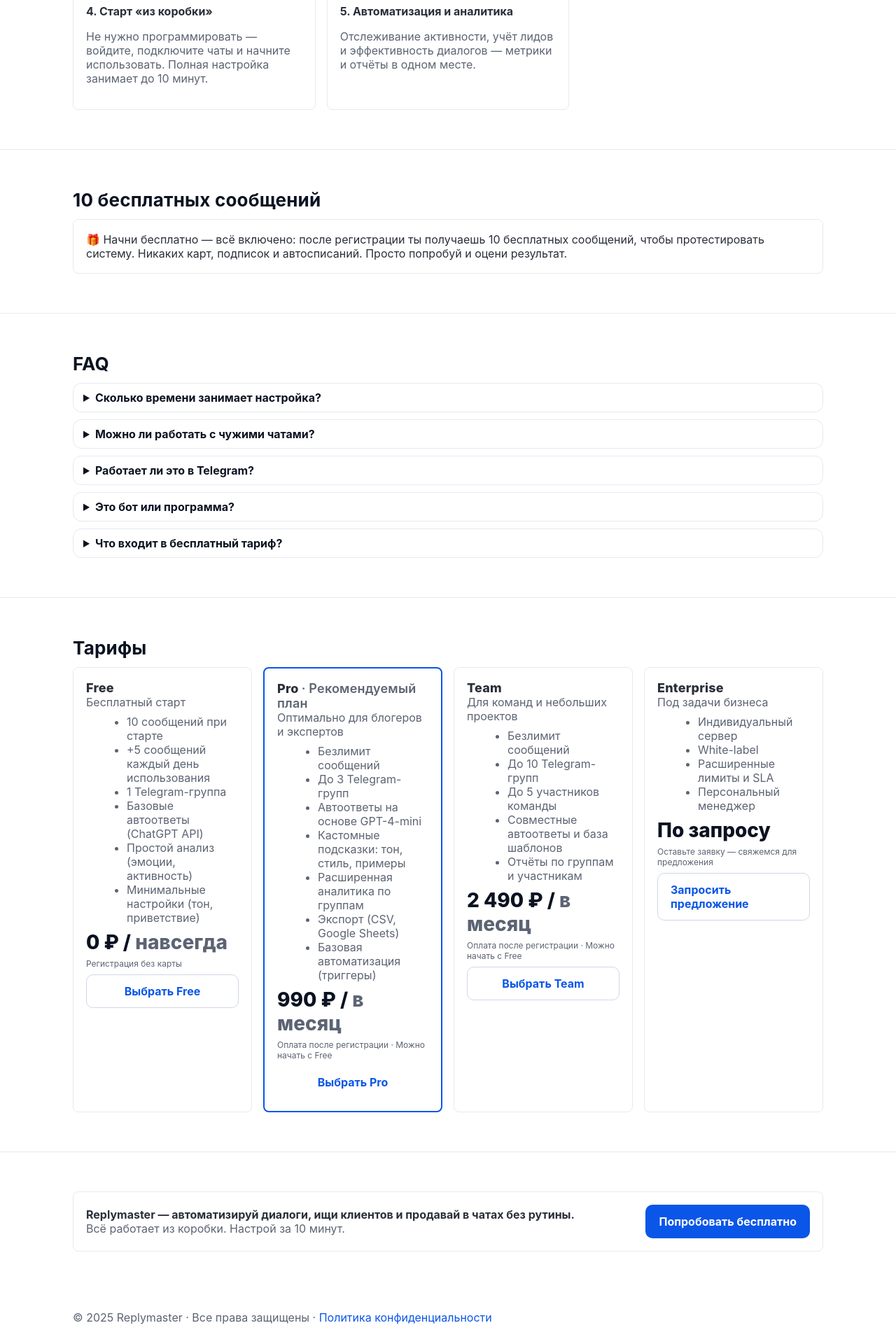
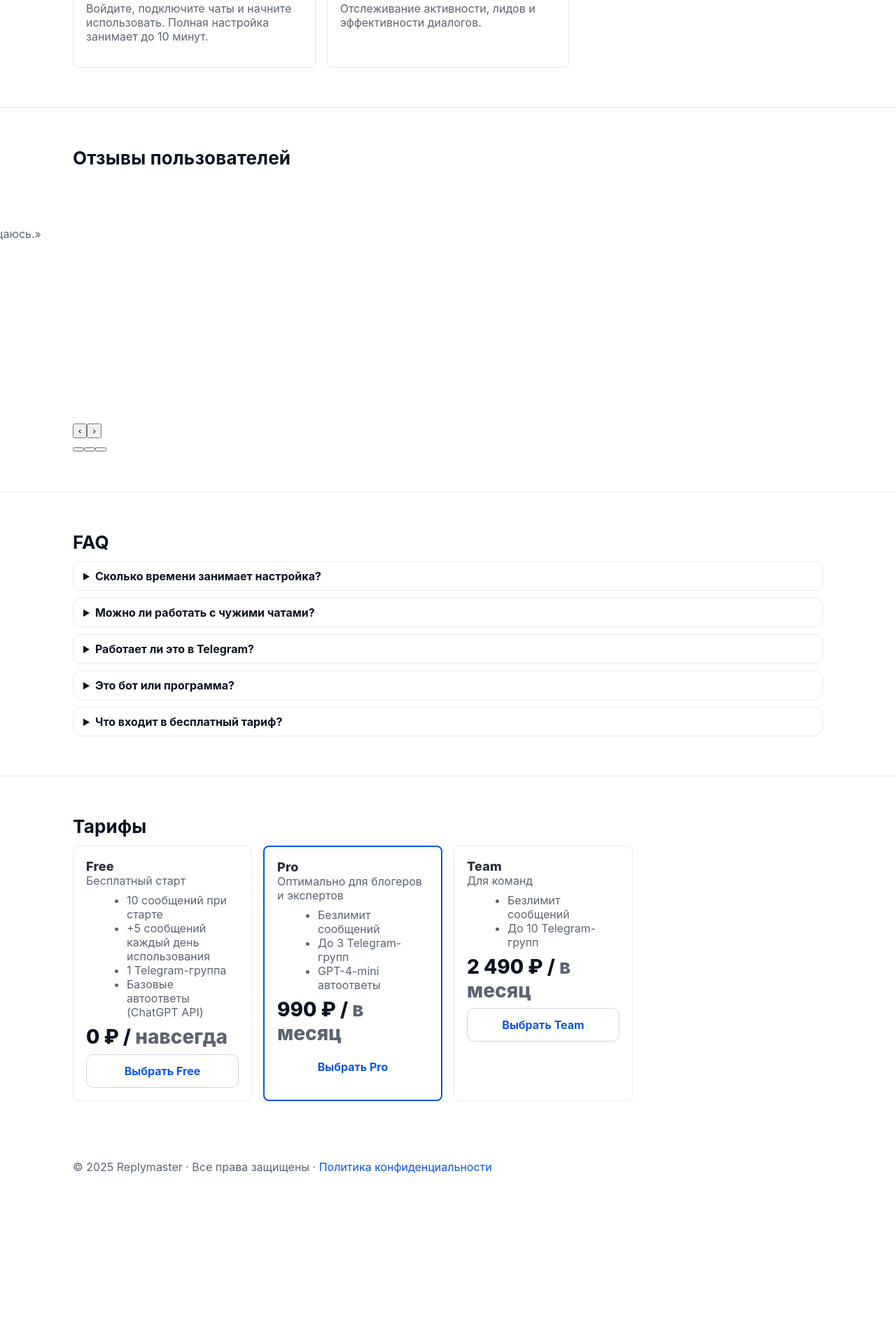
Before and after one commit to anykord/replymaster-frontend, a Next.js app: page / in a window 1280 px wide. Shown: the part 1240-3160 px from the top of the page at 70% size. After the commit the page ends 2945 px from the top, so only its background shows below. Built offline with nearby package versions, Linux system fonts and the light colour scheme; no server answers.

Commit message:
Update index.js

```diff
--- a/pages/index.js
+++ b/pages/index.js
@@ -1,5 +1,6 @@
 import Head from 'next/head';
 import { signIn, useSession } from 'next-auth/react';
+import { useEffect, useState } from 'react';
 
 function AuthBlock() {
   const { data: session } = useSession();
@@ -15,6 +16,81 @@ function AuthBlock() {
     <button className="auth" onClick={() => signIn('github', { callbackUrl: '/dashboard' })}>
       Войти через GitHub
     </button>
+  );
+}
+
+function ReviewsCarousel() {
+  const items = [
+    {
+      name: 'Артём',
+      role: 'арбитражник',
+      initials: 'А',
+      text: '«Беру лидов прямо из нишевых групп! Replymaster показывает, кто интересуется темой — я просто захожу в диалог и общаюсь.»',
+      date: 'июнь 2025',
+    },
+    {
+      name: 'Ксения',
+      role: 'комьюнити-менеджер',
+      initials: 'К',
+      text: '«Настроила за 8 минут. Работает идеально — даже не ожидала, что можно так просто управлять чатами.»',
+      date: 'июнь 2025',
+    },
+    {
+      name: 'Дмитрий',
+      role: 'инфомаркетолог',
+      initials: 'Д',
+      text: '«Раньше всё делал вручную — теперь Replymaster сам находит людей и помогает вести разговор. Очень органично!»',
+      date: 'июнь 2025',
+    },
+  ];
+
+  const [idx, setIdx] = useState(0);
+
+  useEffect(() => {
+    const t = setInterval(() => setIdx((i) => (i + 1) % items.length), 5000);
+    return () => clearInterval(t);
+  }, [items.length]);
+
+  const go = (i) => setIdx((i + items.length) % items.length);
+
+  return (
+    <div className="reviews">
+      <div
+        className="review-track"
+        style={{ transform: `translateX(-${idx * 100}%)` }}
+      >
+        {items.map((r, i) => (
+          <div className="review" key={i}>
+            <div className="bubble">
+              <div className="head">
+                <div className="avatar">{r.initials}</div>
+                <div>
+                  <div className="stars" aria-label="5 из 5">★★★★★</div>
+                  <div className="small muted">{r.name} · {r.role}</div>
+                </div>
+              </div>
+              <p className="muted" style={{marginBottom:6}}>{r.text}</p>
+              <div className="meta">Отзыв: {r.date}</div>
+            </div>
+          </div>
+        ))}
+      </div>
+
+      <div className="review-controls">
+        <button onClick={() => go(idx - 1)}>‹</button>
+        <button onClick={() => go(idx + 1)}>›</button>
+      </div>
+
+      <div className="review-dots">
+        {items.map((_, i) => (
+          <button
+            key={i}
+            className={i === idx ? 'active' : ''}
+            onClick={() => go(i)}
+          />
+        ))}
+      </div>
+    </div>
   );
 }
 
@@ -46,7 +122,11 @@ export default function Home() {
           <div>
             <div className="badge">Всё из коробки · 10 минут · Нативные лиды · Прогрев в чатах · Администрирование</div>
             <h1>Replymaster — автоматизация общения, лидогенерации и продаж в чатах</h1>
-            <p className="lead">Всё работает из коробки и настраивается за 10 минут. Replymaster помогает находить клиентов в чужих чатах, прогревать их и продавать без навязчивости. Подходит для маркетологов, арбитражников, продавцов, комьюнити-менеджеров и фаундеров.</p>
+            <p className="lead">
+              Всё работает из коробки и настраивается за 10 минут. Replymaster помогает находить клиентов в чужих чатах,
+              прогревать их и продавать без навязчивости. Подходит для маркетологов, арбитражников, продавцов,
+              комьюнити-менеджеров и фаундеров.
+            </p>
             <div className="cta">
               <a className="btn primary" onClick={() => signIn('github', { callbackUrl: '/dashboard' })}>Попробовать бесплатно</a>
               <a className="btn secondary" href="/dashboard">Посмотреть демо</a>
@@ -60,7 +140,9 @@ export default function Home() {
         <div className="wrap">
           <h2>Короткое описание</h2>
           <div className="card">
-            Replymaster — это универсальная платформа, которая автоматизирует работу с чатами, группами и личными сообщениями. Она помогает находить и прогревать клиентов прямо в их среде общения — в Telegram. Всё подключается и работает без сложной настройки — просто войди, выбери чат и начни действовать.
+            Replymaster — это универсальная платформа, которая автоматизирует работу с чатами, группами и личными сообщениями.
+            Она помогает находить и прогревать клиентов прямо в их среде общения — в Telegram.
+            Всё подключается и работает без сложной настройки — просто войди, выбери чат и начни действовать.
           </div>
         </div>
       </section>
@@ -69,21 +151,20 @@ export default function Home() {
         <div className="wrap">
           <h2>Основные возможности</h2>
           <div className="grid cols-3">
-            <div className="card"><strong>1. Получать нативные лиды из открытых чатов</strong><p className="muted">Replymaster анализирует диалоги в открытых группах и подбирает людей, которые уже интересуются вашим продуктом. Вы получаете горячие контакты без спама и холодных рассылок.</p></div>
-            <div className="card"><strong>2. Прогревать и продавать без давления</strong><p className="muted">Система помогает выстраивать естественные диалоги, подсказывает фразы, генерирует ответы и сохраняет сценарии, которые работают лучше всего.</p></div>
-            <div className="card"><strong>3. Вести собственные чаты и группы как администратор</strong><p className="muted">Автомодерация, приветствия, удаление спама и аналитика активности — экономит время и поддерживает здоровую коммуникацию.</p></div>
-            <div className="card"><strong>4. Старт «из коробки»</strong><p className="muted">Не нужно программировать — войдите, подключите чаты и начните использовать. Полная настройка занимает до 10 минут.</p></div>
-            <div className="card"><strong>5. Автоматизация и аналитика</strong><p className="muted">Отслеживание активности, учёт лидов и эффективность диалогов — метрики и отчёты в одном месте.</p></div>
+            <div className="card"><strong>1. Получать нативные лиды из открытых чатов</strong><p className="muted">Replymaster анализирует диалоги и подбирает людей, которые уже интересуются вашим продуктом.</p></div>
+            <div className="card"><strong>2. Прогревать и продавать без давления</strong><p className="muted">Система помогает выстраивать естественные диалоги и сохраняет сценарии, которые работают лучше всего.</p></div>
+            <div className="card"><strong>3. Вести собственные чаты и группы как администратор</strong><p className="muted">Автомодерация, приветствия, удаление спама и аналитика активности.</p></div>
+            <div className="card"><strong>4. Старт «из коробки»</strong><p className="muted">Войдите, подключите чаты и начните использовать. Полная настройка занимает до 10 минут.</p></div>
+            <div className="card"><strong>5. Автоматизация и аналитика</strong><p className="muted">Отслеживание активности, лидов и эффективности диалогов.</p></div>
           </div>
         </div>
       </section>
 
-      <section id="free">
+      {/* ======= REVIEWS ======= */}
+      <section id="reviews">
         <div className="wrap">
-          <h2>10 бесплатных сообщений</h2>
-          <div className="card">
-            🎁 Начни бесплатно — всё включено: после регистрации ты получаешь 10 бесплатных сообщений, чтобы протестировать систему. Никаких карт, подписок и автосписаний. Просто попробуй и оцени результат.
-          </div>
+          <h2>Отзывы пользователей</h2>
+          <ReviewsCarousel />
         </div>
       </section>
 
@@ -110,77 +191,41 @@ export default function Home() {
                 <li>+5 сообщений каждый день использования</li>
                 <li>1 Telegram-группа</li>
                 <li>Базовые автоответы (ChatGPT API)</li>
-                <li>Простой анализ (эмоции, активность)</li>
-                <li>Минимальные настройки (тон, приветствие)</li>
               </ul>
               <div className="price">0 ₽ / <span className="muted">навсегда</span></div>
-              <div className="muted small note">Регистрация без карты</div>
               <a className="btn secondary" onClick={() => signIn('github', { callbackUrl: '/dashboard' })}>Выбрать Free</a>
             </div>
 
             <div className="card plan pro" id="plan-pro">
-              <div className="title">Pro <span className="muted" style={{fontWeight:600}}>· Рекомендуемый план</span></div>
+              <div className="title">Pro</div>
               <div className="muted">Оптимально для блогеров и экспертов</div>
               <ul className="muted" style={{margin:'8px 0 0 18px'}}>
                 <li>Безлимит сообщений</li>
                 <li>До 3 Telegram-групп</li>
-                <li>Автоответы на основе GPT-4-mini</li>
-                <li>Кастомные подсказки: тон, стиль, примеры</li>
-                <li>Расширенная аналитика по группам</li>
-                <li>Экспорт (CSV, Google Sheets)</li>
-                <li>Базовая автоматизация (триггеры)</li>
+                <li>GPT-4-mini автоответы</li>
               </ul>
               <div className="price">990 ₽ / <span className="muted">в месяц</span></div>
-              <div className="muted small note">Оплата после регистрации · Можно начать с Free</div>
               <a className="btn" onClick={() => signIn('github', { callbackUrl: '/checkout?plan=pro' })}>Выбрать Pro</a>
             </div>
 
             <div className="card plan" id="plan-team">
               <div className="title">Team</div>
-              <div className="muted">Для команд и небольших проектов</div>
+              <div className="muted">Для команд</div>
               <ul className="muted" style={{margin:'8px 0 0 18px'}}>
                 <li>Безлимит сообщений</li>
                 <li>До 10 Telegram-групп</li>
-                <li>До 5 участников команды</li>
-                <li>Совместные автоответы и база шаблонов</li>
-                <li>Отчёты по группам и участникам</li>
               </ul>
               <div className="price">2 490 ₽ / <span className="muted">в месяц</span></div>
-              <div className="muted small note">Оплата после регистрации · Можно начать с Free</div>
               <a className="btn secondary" onClick={() => signIn('github', { callbackUrl: '/checkout?plan=team' })}>Выбрать Team</a>
-            </div>
-
-            <div className="card plan" id="plan-enterprise">
-              <div className="title">Enterprise</div>
-              <div className="muted">Под задачи бизнеса</div>
-              <ul className="muted" style={{margin:'8px 0 0 18px'}}>
-                <li>Индивидуальный сервер</li>
-                <li>White-label</li>
-                <li>Расширенные лимиты и SLA</li>
-                <li>Персональный менеджер</li>
-              </ul>
-              <div className="price">По запросу</div>
-              <div className="muted small note">Оставьте заявку — свяжемся для предложения</div>
-              <a className="btn secondary" href="/contact">Запросить предложение</a>
             </div>
           </div>
         </div>
       </section>
 
-      <section>
+      <footer>
         <div className="wrap">
-          <div className="card" style={{display:'flex',alignItems:'center',justifyContent:'space-between',gap:'16px',flexWrap:'wrap'}}>
-            <div>
-              <strong>Replymaster — автоматизируй диалоги, ищи клиентов и продавай в чатах без рутины.</strong>
-              <div className="muted">Всё работает из коробки. Настрой за 10 минут.</div>
-            </div>
-            <a className="btn primary" onClick={() => signIn('github', { callbackUrl: '/dashboard' })}>Попробовать бесплатно</a>
-          </div>
+          © {new Date().getFullYear()} Replymaster · Все права защищены · <a href="#">Политика конфиденциальности</a>
         </div>
-      </section>
-
-      <footer>
-        <div className="wrap">© {new Date().getFullYear()} Replymaster · Все права защищены · <a href="#">Политика конфиденциальности</a></div>
       </footer>
     </>
   );
```
